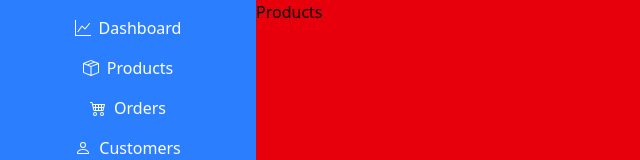
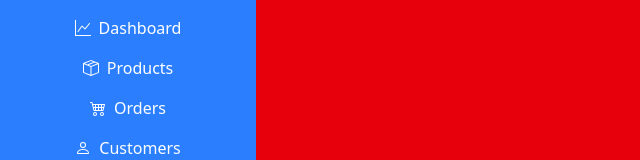
Before and after one commit to sumudusan/web-project-01-frontend, a React (Vite) app: page /admin/products in a window 1280 px wide. Shown: the top 160 px of the page, without its empty margins (0-640 px from the left). Built offline with nearby package versions, Linux system fonts and the light colour scheme.

Commit message:
create AdminProductsPage ✅

```diff
--- a/package.json
+++ b/package.json
@@ -11,6 +11,7 @@
   },
   "dependencies": {
     "@tailwindcss/vite": "^4.1.4",
+    "axios": "^1.8.4",
     "dom": "^0.0.3",
     "react": "^19.0.0",
     "react-dom": "^19.0.0",
--- /dev/null
+++ b/src/pages/admin/adminProductsPage.jsx
@@ -0,0 +1,12 @@
+import axios from "axios"
+
+export default function AdminProductsPage(){
+
+axios.get("hhtp://localhost:5000/api/products").then((res)=>{
+    console.log(res)
+})
+
+    return(
+        <></>
+    )
+}
--- a/src/pages/adminHomePage.jsx
+++ b/src/pages/adminHomePage.jsx
@@ -1,5 +1,6 @@
 import { Link, Route, Routes } from "react-router"
 import { BsBoxSeam, BsCart4, BsGraphUp, BsPerson } from "react-icons/bs"
+import AdminProductsPage from "./admin/adminProductsPage"
 
 export default function AdminHomePage(){
 
@@ -15,7 +16,7 @@ export default function AdminHomePage(){
             <div className="bg-red-600 w-[80%] h-screen">
               <Routes path="/*">
                <Route path="/dashboard" element={<h1>Dashboard</h1>}/>
-               <Route path="/products" element={<h1>Products</h1>}/>
+               <Route path="/products" element={<AdminProductsPage/>}/>
                <Route path="/orders" element={<h1>Orders</h1>}/>
                <Route path="/customers" element={<h1>Customers</h1>}/>
                <Route path="/*" element={<h1>404 not found the admin page</h1>}/>
```
Also changed, not shown: 1 other file (tests, documents, lock files or other folders).
